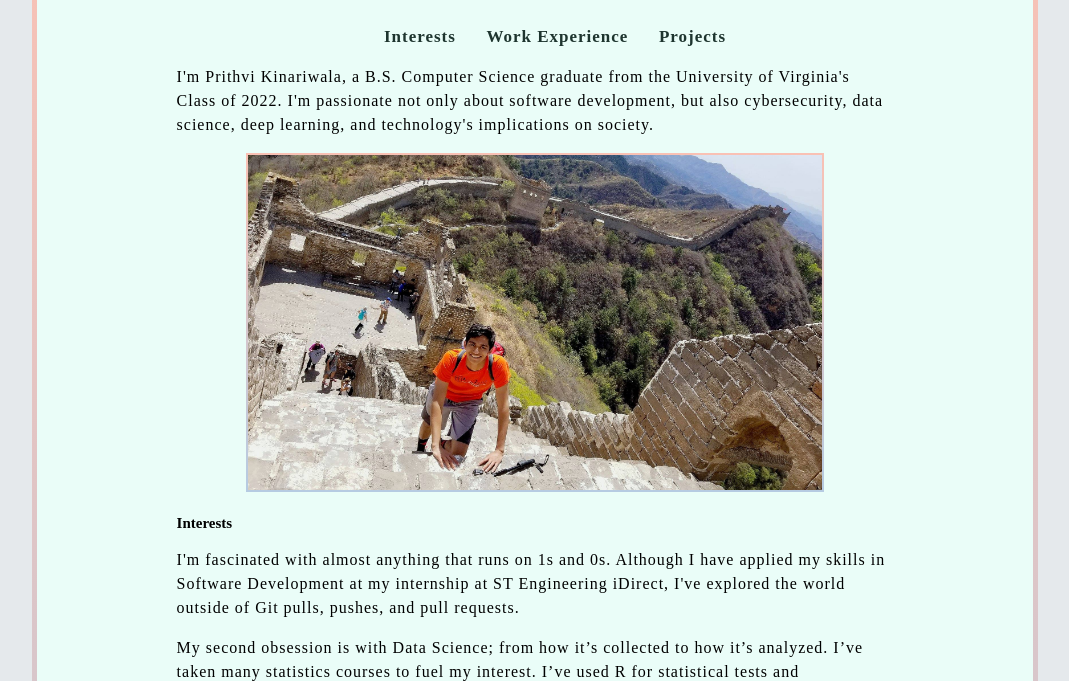
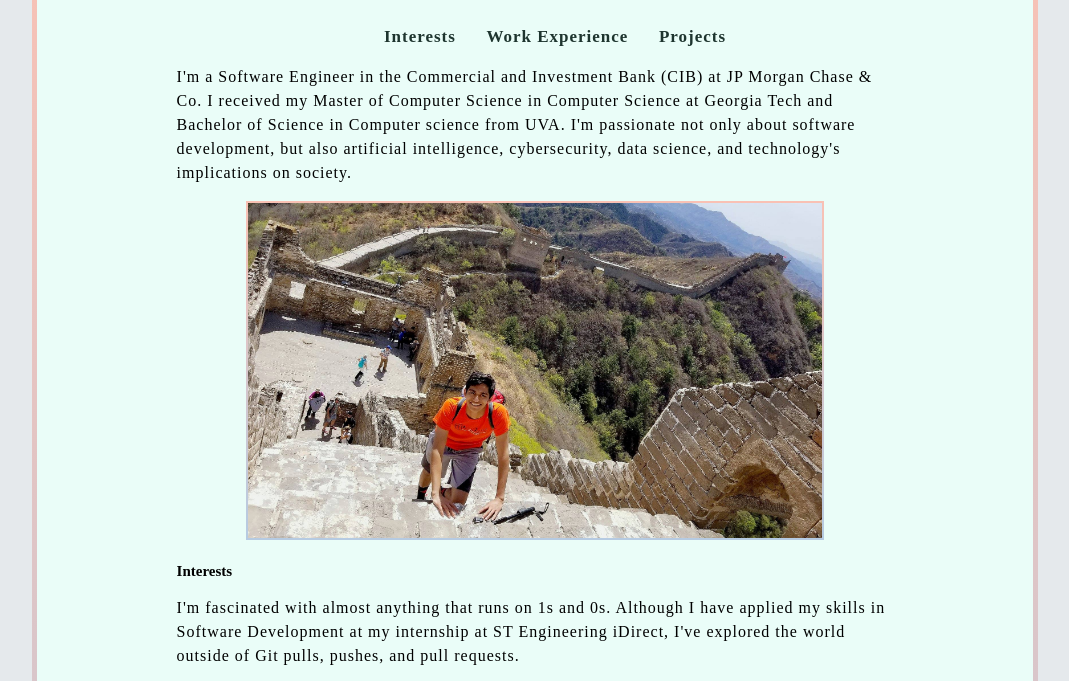
Before and after one commit to prithvikin/prithvikin.github.io, a plain HTML site: page index.html in a window 1280 px wide. Shown: the part 112-793 px from the top of the page, without its empty margins (105-1174 px from the left). Drawn offline with Linux system fonts and the light colour scheme; a web font is replaced by a local one.

Commit message:
Update index.html

```diff
--- a/index.html
+++ b/index.html
@@ -18,7 +18,7 @@
     </b></ul>
 
     <div class = "bodyText">
-      <p>I'm Prithvi Kinariwala, a B.S. Computer Science graduate from the University of Virginia's Class of 2022. I'm passionate not only about software development, but also cybersecurity, data science, deep learning, and technology's implications on society.</p>
+      <p>I'm a Software Engineer in the Commercial and Investment Bank (CIB) at JP Morgan Chase & Co. I received my Master of Computer Science in Computer Science at Georgia Tech and Bachelor of Science in Computer science from UVA. I'm passionate not only about software development, but also artificial intelligence, cybersecurity, data science, and technology's implications on society.</p>
 
       <img src="images/greatwall.jpg" alt="Me climbing the Great Wall of China" class="center">
       <br>
```
